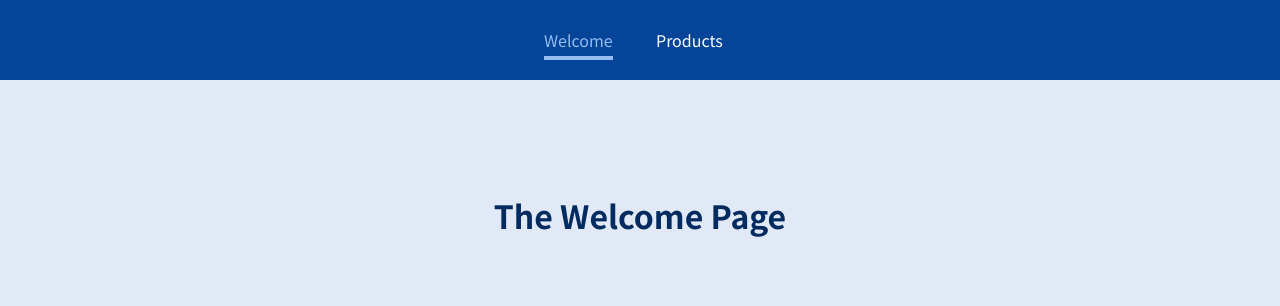
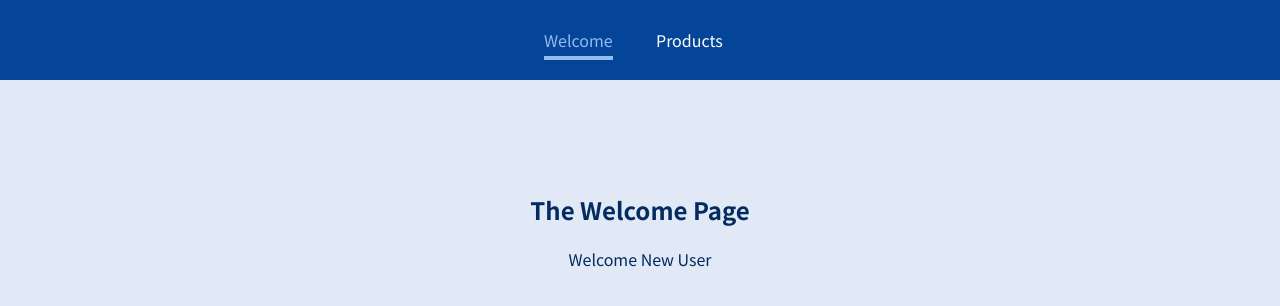
Before and after one commit to allwinandrews/react-routing, a JavaScript app: page /welcome/new-user in a window 1280 px wide. Shown: the top 306 px of the page. Built offline with nearby package versions, Linux system fonts and the light colour scheme.

Commit message:
Uses Basic Nested Route

```diff
--- a/src/pages/Welcome.js
+++ b/src/pages/Welcome.js
@@ -1,5 +1,14 @@
+import { Route } from "react-router-dom";
+
 const Welcome = () => {
-  return <h1>The Welcome Page</h1>;
+  return (
+    <section>
+      <h1>The Welcome Page</h1>
+      <Route path="/welcome/new-user">
+        <p>Welcome New User</p>
+      </Route>
+    </section>
+  );
 };
 
 export default Welcome;
```
